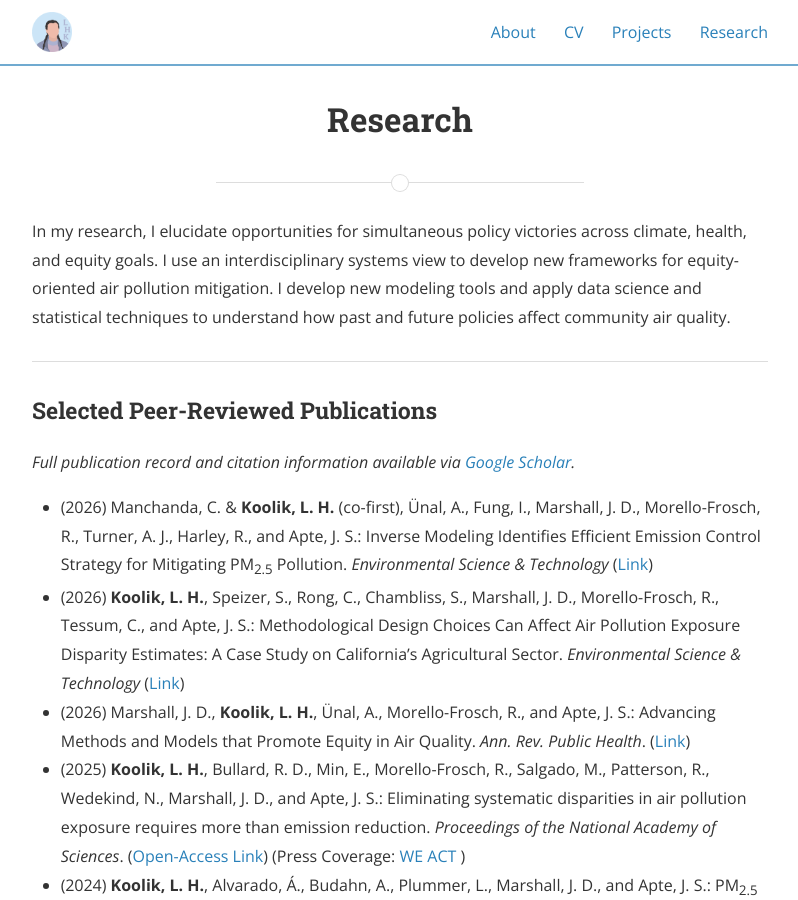
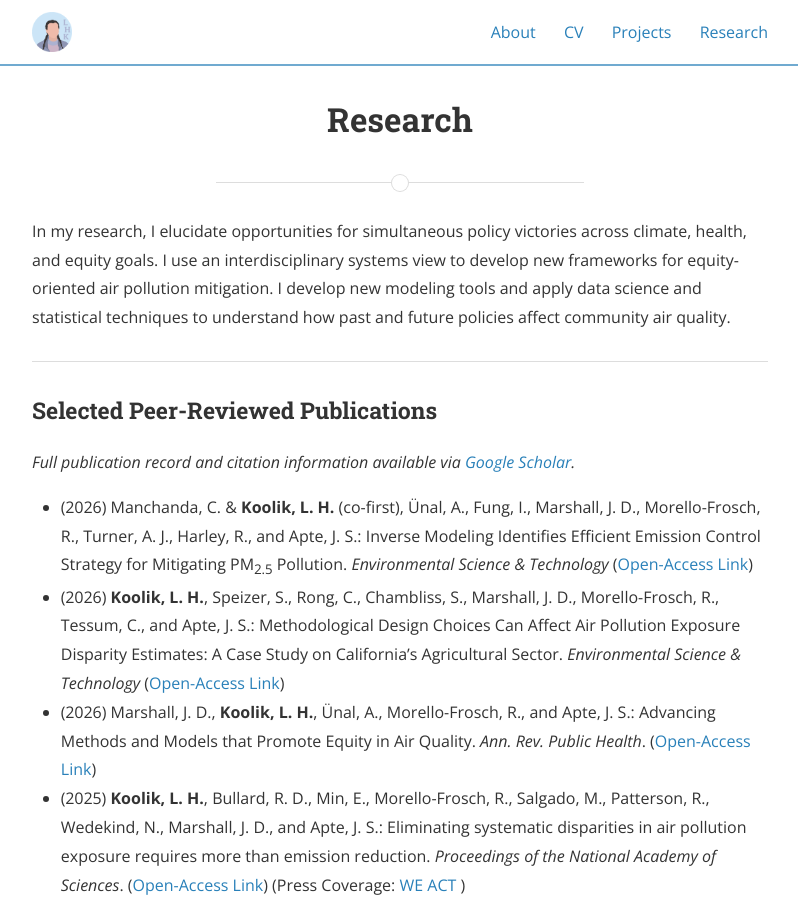
Before and after one commit to lkoolik/lkoolik.github.io, a Jekyll site: the page built from research.md, in a window 1280 px wide and 900 px high. Shown: the whole window, without its empty margins (240-1038 px from the left). Built offline with Jekyll 4.4.1, drawn with Linux system fonts in a browser that asks for light colours; nearby versions of some CDN libraries.

Commit message:
Update research.md

```diff
--- a/research.md
+++ b/research.md
@@ -15,9 +15,9 @@ nav_order: 3
 *Full publication record and citation information available via <a href="https://scholar.google.com/citations?user=V-FDJcAAAAAJ&hl=en">Google Scholar</a>.*
 
 <ul>
-  <li>(2026) Manchanda, C. & <b>Koolik, L. H.</b> (co-first), Ünal, A., Fung, I., Marshall, J. D., Morello-Frosch, R., Turner, A. J., Harley, R., and Apte, J. S.: Inverse Modeling Identifies Efficient Emission Control Strategy for Mitigating PM<sub>2.5</sub> Pollution. <i>Environmental Science & Technology</i> (<a href="https://doi.org/10.1021/acs.est.6c06581">Link</a>) </li>
-  <li>(2026) <b>Koolik, L. H.</b>, Speizer, S., Rong, C., Chambliss, S., Marshall, J. D., Morello-Frosch, R., Tessum, C., and Apte, J. S.: Methodological Design Choices Can Affect Air Pollution Exposure Disparity Estimates: A Case Study on California’s Agricultural Sector. <i>Environmental Science & Technology</i> (<a href="https://doi.org/10.1021/acs.est.5c10796">Link</a>) </li>
-  <li>(2026) Marshall, J. D., <b>Koolik, L. H.</b>, Ünal, A., Morello-Frosch, R., and Apte, J. S.: Advancing Methods and Models that Promote Equity in Air Quality. <i>Ann. Rev. Public Health</i>. (<a href="https://doi.org/10.1146/annurev-publhealth-091824-125106">Link</a>)</li>
+  <li>(2026) Manchanda, C. & <b>Koolik, L. H.</b> (co-first), Ünal, A., Fung, I., Marshall, J. D., Morello-Frosch, R., Turner, A. J., Harley, R., and Apte, J. S.: Inverse Modeling Identifies Efficient Emission Control Strategy for Mitigating PM<sub>2.5</sub> Pollution. <i>Environmental Science & Technology</i> (<a href="https://doi.org/10.1021/acs.est.6c06581">Open-Access Link</a>) </li>
+  <li>(2026) <b>Koolik, L. H.</b>, Speizer, S., Rong, C., Chambliss, S., Marshall, J. D., Morello-Frosch, R., Tessum, C., and Apte, J. S.: Methodological Design Choices Can Affect Air Pollution Exposure Disparity Estimates: A Case Study on California’s Agricultural Sector. <i>Environmental Science & Technology</i> (<a href="https://doi.org/10.1021/acs.est.5c10796">Open-Access Link</a>) </li>
+  <li>(2026) Marshall, J. D., <b>Koolik, L. H.</b>, Ünal, A., Morello-Frosch, R., and Apte, J. S.: Advancing Methods and Models that Promote Equity in Air Quality. <i>Ann. Rev. Public Health</i>. (<a href="https://doi.org/10.1146/annurev-publhealth-091824-125106">Open-Access Link</a>)</li>
   <li>(2025) <b>Koolik, L. H.</b>, Bullard, R. D., Min, E., Morello-Frosch, R., Salgado, M., Patterson, R., Wedekind, N., Marshall, J. D., and Apte, J. S.: Eliminating systematic disparities in air pollution exposure requires more than emission reduction. <i>Proceedings of the National Academy of Sciences</i>. (<a href="https://doi.org/10.1073/pnas.2505888122">Open-Access Link</a>) (Press Coverage: <a href="https://weact.org/updates/new-research-policies-that-directly-address-disparities-result-in-cleaner-air-generalized-efforts-dont/">WE ACT </a>)</li>
   <li>(2024) <b>Koolik, L. H.</b>, Alvarado, Á., Budahn, A., Plummer, L., Marshall, J. D., and Apte, J. S.: PM<sub>2.5</sub> exposure disparities persist despite strict vehicle emissions controls in California. <i>Science Advances</i>. (<a href="https://doi.org/10.1126/sciadv.adn8544">Open-Access Link</a>) (Press Coverage: <a href="https://news.berkeley.edu/2024/09/11/california-has-dramatically-improved-its-air-quality-but-racial-disparities-persist/">UC Berkeley News</a>, <a href="https://news.berkeley.edu/2024/09/13/california-ha-mejorado-la-calidad-del-aire-pero-persisten-las-desigualdades-raciales-etnicas/">UC Berkeley News en Español</a>, <a href="https://www.kqed.org/science/1994307/californians-are-breathing-far-less-vehicle-pollution-but-disparities-are-widening">KQED</a>, <a href="https://insideclimatenews.org/news/11092024/california-vehicle-emissions-exposure-disparity/">Inside Climate News</a>, <a href="https://nexuspointsdoc.com/writings/the-digest/vol-4">Nexus Points Doc</a>)</li>
   <li>(2022) <b>Koolik, L.</b>, Roesch, M., Dameto de Espana, C., Rapp, C. N., Franco Deloya, L. J., Shen, C., Hallar, A. G., McCubbin, I. B., and Cziczo, D. J.: A phase separation inlet for droplets, ice residuals, and interstitial aerosol particles. <i> Atmospheric Measurement Techniques</i>. (<a href="https://doi.org/10.5194/amt-15-3213-2022">Open-Access Link</a>)</li>
```
